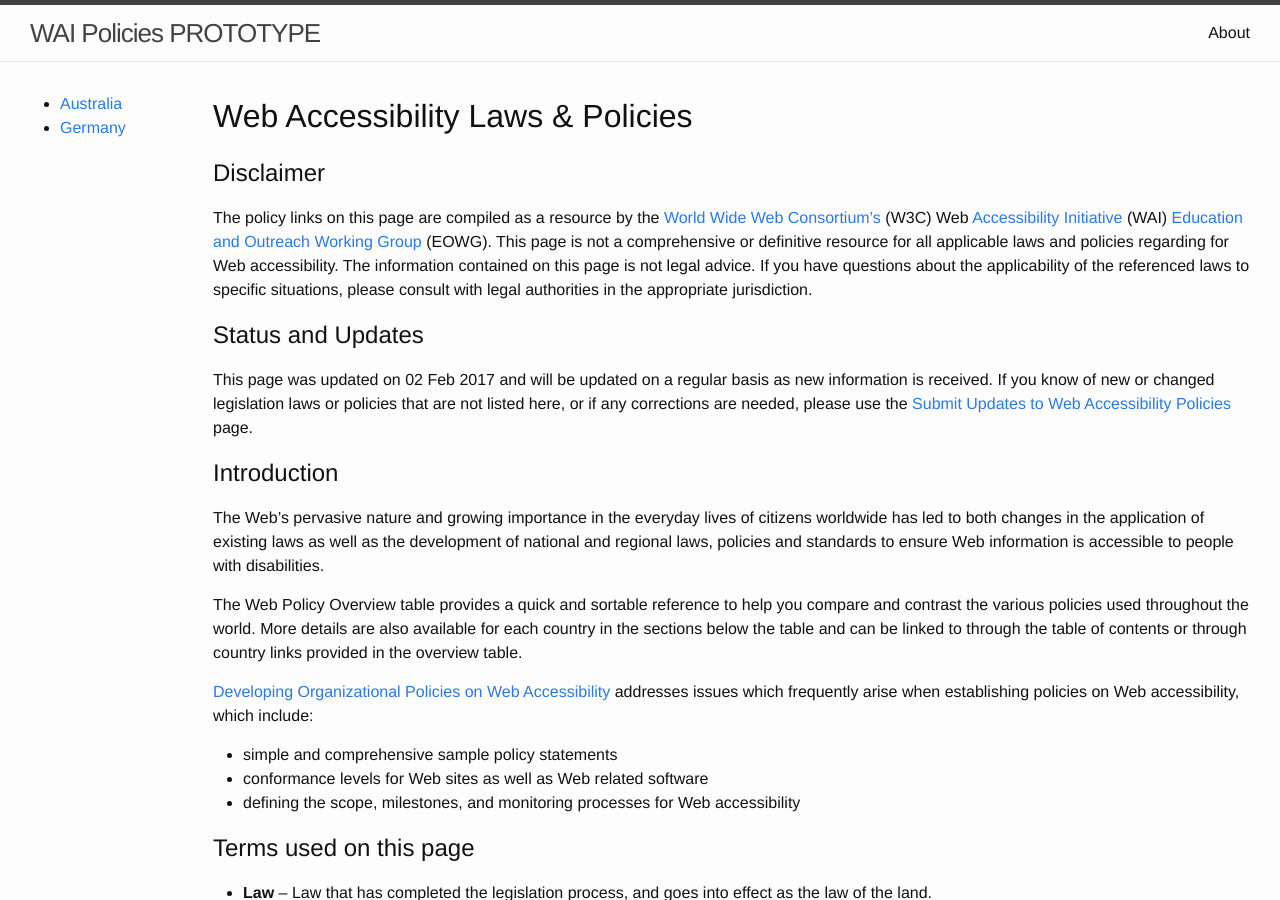
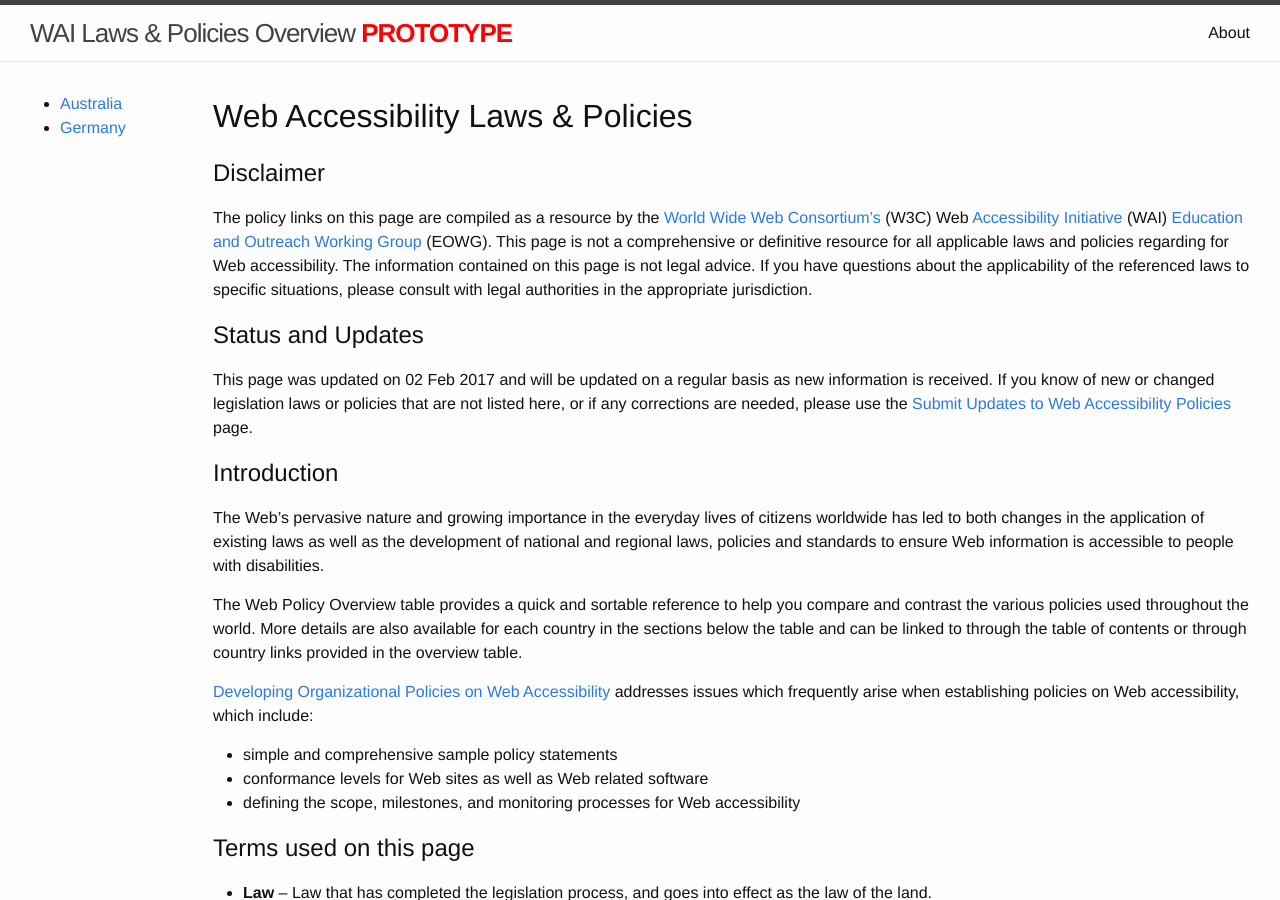
Before and after one commit to w3c/wai-policies-prototype, a Jekyll site: the page built from index.html, in a window 1280 px wide and 900 px high. Built offline with Jekyll 4.4.1, drawn with Linux system fonts in a browser that asks for light colours.

Commit message:
Make clear(er) that this is a prototype

```diff
--- a/_includes/header.html
+++ b/_includes/header.html
@@ -2,7 +2,7 @@
 
   <div class="wrapper">
 
-    <a class="site-title" href="{{ site.baseurl }}/">{{ site.title }}</a>
+    <a class="site-title" href="{{ site.baseurl }}/">WAI Laws &amp; Policies Overview <strong style="text-transform: uppercase; color: #f00;">Prototype</strong></a>
 
     <nav class="site-nav">
       <a href="#" class="menu-icon">
```
